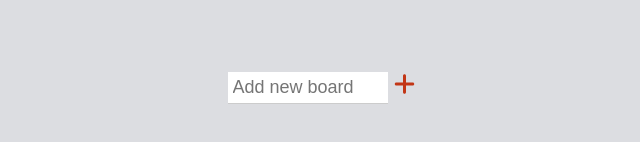
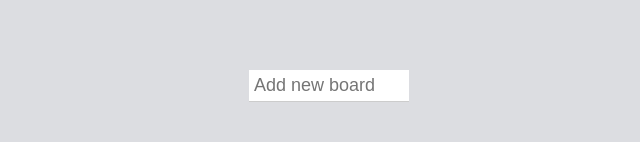
Before and after one commit to yugykim/todo-react, a React (Create React App) app: page / in a window 1280 px wide. Shown: the part 290-432 px from the top of the page, without its empty margins (311-951 px from the left). Built offline with nearby package versions, Linux system fonts and the light colour scheme.

Commit message:
deleted button

```diff
--- a/src/App.tsx
+++ b/src/App.tsx
@@ -223,7 +223,6 @@ function App() {
               type="text"
               placeholder="Add new board"
             />
-            <Button type="submit"><FontAwesomeIcon icon={faPlus} /></Button>
           </ButtonForm>
           <div>
             <Boards>
```
Also changed, not shown: 5 other files (tests, documents, lock files or other folders).
